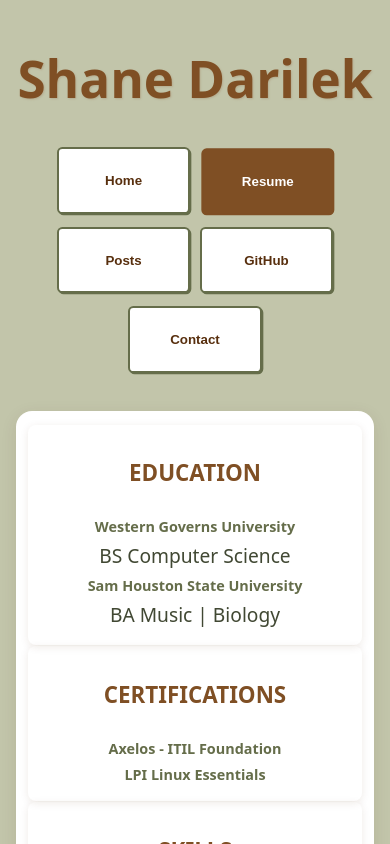
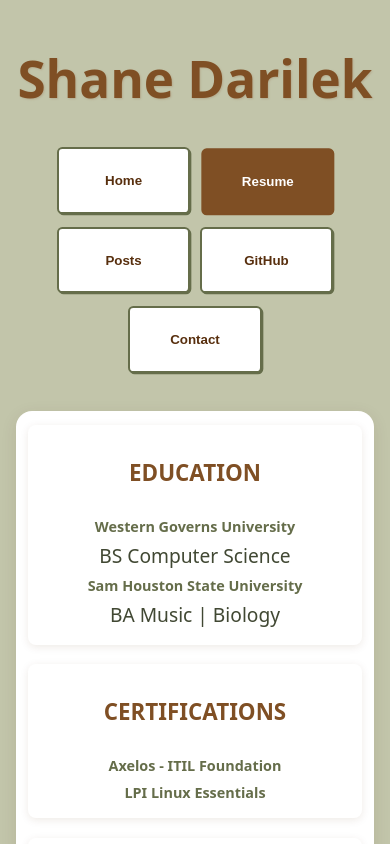
Before and after one commit to wsehsatnoen/swd, a React (Vite) app: page / in a window 390 px wide. Both pictures are taken after a click on the button "Resume". Shown: the top 844 px of the page. Built offline with nearby package versions, Linux system fonts and the light colour scheme.

Commit message:
adjusted the spacing for mobile on the resume sections, they were inconsistent.

```diff
--- a/src/Resume.css
+++ b/src/Resume.css
@@ -65,7 +65,7 @@
 }
 
 .column .left {
-  flex: 0.4 !important; /* Slightly smaller left column */
+  flex: 0.4; /* Slightly smaller left column */
 }
 
 .column .right {
@@ -76,13 +76,17 @@
 @media (max-width: 768px) {
   .resume-container {
     flex-direction: column;
-    padding: 0.5rem;
-    gap: 0.8rem; /* Reduced from 1rem */
+    gap: 1rem; /* Reduced from 1rem */
+    padding: 0.5rem; /* Reduced from 1rem */
   }
 
   .column {
     flex: none;
+    display: flex;
+    flex-direction: column;
     width: 100%;
+    margin-top: 0;
+    gap: 1rem;
   }
 
   .resume-section {
```
